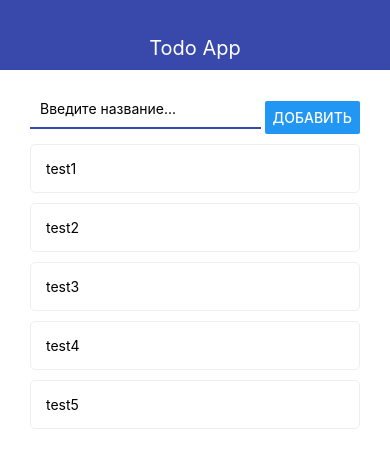
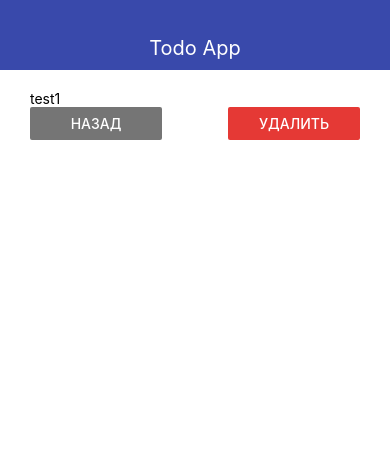
Before and after one commit to Ekzaton/react-native-demo, a React Native app: screen / in a window 390 px wide. Shown: the top 468 px of the page. Built offline with nearby package versions, Linux system fonts and the light colour scheme.

Commit message:
8. Added styles for buttons

```diff
--- a/App.tsx
+++ b/App.tsx
@@ -14,7 +14,7 @@ export default function App() {
     { id: '4', title: 'test4' },
     { id: '5', title: 'test5' }
   ]);
-  const [todoID, setTodoID] = useState<string | null>(null);
+  const [todoID, setTodoID] = useState<string | null>('1');
 
   const addTodoHandler = (title: string) => {
     setTodos((prev) => [...prev, {
--- a/src/pages/TodoPage/TodoPage.tsx
+++ b/src/pages/TodoPage/TodoPage.tsx
@@ -8,9 +8,24 @@ export default function TodoPage(props: TodoPageProps) {
   return (
       <View>
         <Text>{todo?.title}</Text>
-        <Button title='Назад' onPress={goBack}/>
+        <View style={styles.buttons}>
+          <View style={styles.button} >
+            <Button title='Назад' color='#757575' onPress={goBack}/>
+          </View>
+          <View style={styles.button} >
+            <Button title='Удалить' color='#E53935' onPress={() => console.log('To Remove')}/>
+          </View>
+        </View>
       </View>
   );
 }
 
-const styles = StyleSheet.create({});
+const styles = StyleSheet.create({
+  buttons: {
+    flexDirection: 'row',
+    justifyContent: 'space-between'
+  },
+  button: {
+    width: '40%'
+  }
+});
```
